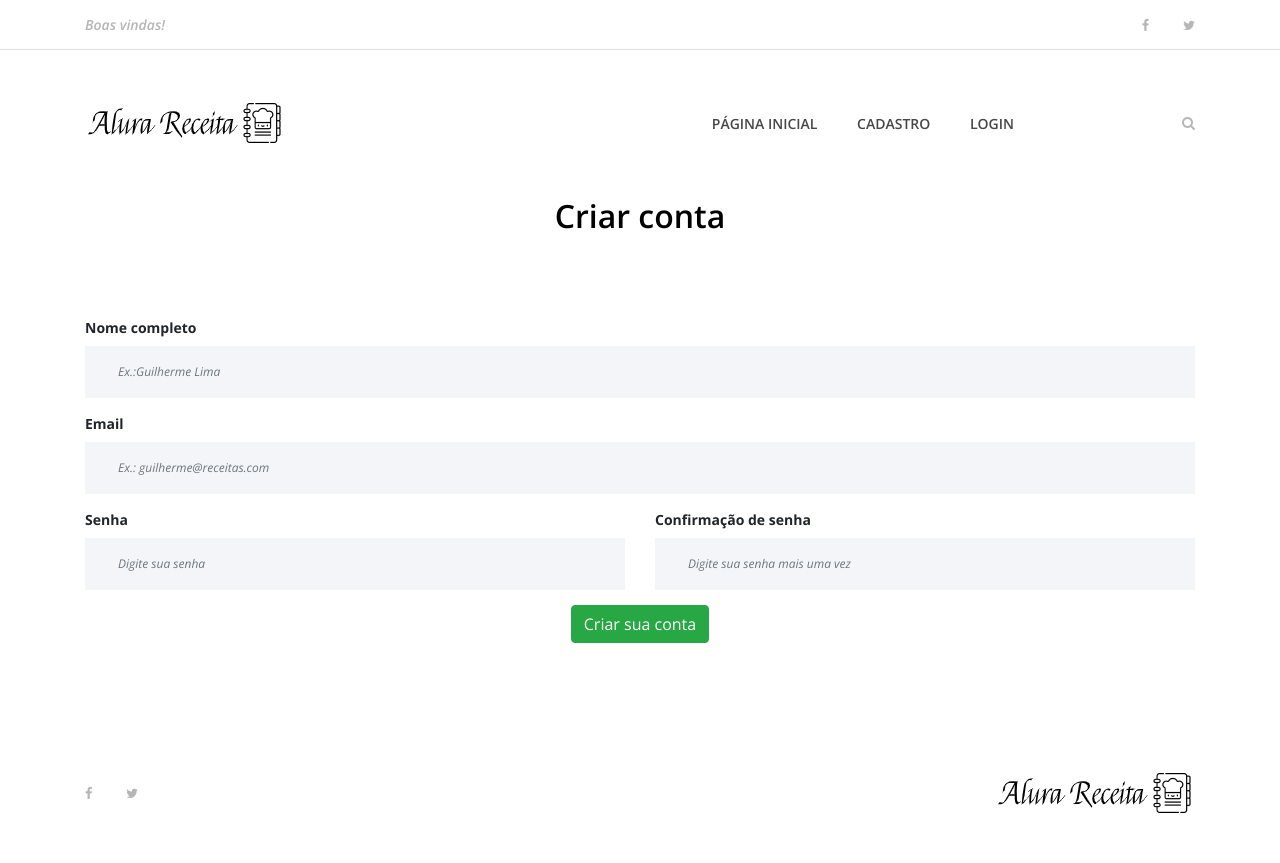
After one commit to lucasviinic/django-training, a Django app: page /usuarios/cadastro in a window 1280 px wide. The commit adds this page. Run offline with Django 3.2, Linux system fonts and the light colour scheme; some libraries are stand-ins or nearby versions.

Commit message:
Cadastro e Login

```diff
--- a/alurarecipes/settings.py
+++ b/alurarecipes/settings.py
@@ -58,7 +58,7 @@ ROOT_URLCONF = 'alurarecipes.urls'
 TEMPLATES = [
     {
         'BACKEND': 'django.template.backends.django.DjangoTemplates',
-        'DIRS': [os.path.join(BASE_DIR, 'recipes/templates')],
+        'DIRS': [os.path.join(BASE_DIR, 'templates')],
         'APP_DIRS': True,
         'OPTIONS': {
             'context_processors': [
--- a/alurarecipes/urls.py
+++ b/alurarecipes/urls.py
@@ -5,5 +5,6 @@ from django.conf.urls.static import static
 
 urlpatterns = [
     path('', include('recipes.urls')),
+    path('usuarios/', include('usuarios.urls')),
     path('admin/', admin.site.urls),
 ] + static(settings.MEDIA_URL, document_root=settings.MEDIA_ROOT)
--- a/recipes/templates/partials/_menu.html
+++ b/templates/partials/_menu.html
@@ -57,7 +57,9 @@
                     <!-- Nav Start -->
                     <div class="classynav">
                         <ul>
-                            <li><a href="{% url 'index' %}">Home</a></li>
+                            <li><a href="{% url 'index' %}">Página Inicial</a></li>
+                            <li><a href="{% url 'cadastro' %}">Cadastro</a></li>
+                            <li><a href="{% url 'login' %}">Login</a></li>
                             {% comment %} <li><a href="{% url 'receita' %}">Receitas</a></li> {% endcomment %}
                         </ul>
 
--- /dev/null
+++ b/templates/usuarios/cadastro.html
@@ -0,0 +1,57 @@
+{% extends 'base.html' %}
+{% load static %}
+{% block content %}
+<!-- Preloader -->
+<div id="preloader">
+    <i class="circle-preloader"></i>
+    <img src="{% static 'img/core-img/pizza.png' %}" alt="">
+</div>
+
+{% include 'partials/_busca.html' %}
+
+{% include 'partials/_menu.html' %}
+
+<!-- ##### Contact Form Area Start ##### -->
+<div class="contact-area section-padding-0-80">
+    <div class="container">
+        <div class="row">
+            <div class="col-12">
+                <div class="section-heading">
+                    <h2>Criar conta</h2>
+                </div>
+            </div>
+        </div>
+        <div class="row">
+            <div class="col-12">
+                <div class="contact-form-area">
+                    <form action="" method="">
+                        <div class="row">
+                            <div class="col-12 col-lg-12">
+                                <label for="nome_receita"><b>Nome completo</b></label>
+                                <input type="text" class="form-control" name="nome" placeholder="Ex.:Guilherme Lima" required>
+                            </div>
+                            <div class="col-12 col-lg-12">
+                                <label for="email"><b>Email</b></label>
+                                <input type="email" class="form-control" name="email" placeholder="Ex.: guilherme@receitas.com" required>
+                            </div>
+                            <div class="col-12 col-lg-6">
+                                <label for="password"><b>Senha</b></label>
+                                <input type="password" class="form-control" name="password" placeholder="Digite sua senha" required>
+                            </div>
+                            <div class="col-12 col-lg-6">
+                                <label for="password2"><b>Confirmação de senha</b></label>
+                                <input type="password" class="form-control" name="password2" placeholder="Digite sua senha mais uma vez" required>
+                            </div>
+                            <div class="col-12 text-center">
+                                <button class="btn btn-success" type="submit">Criar sua conta</button>
+                            </div>
+                        </div>
+                    </form>
+                </div>
+            </div>
+        </div>
+    </div>
+</div>
+
+{% include 'partials/_footer.html' %}
+{% endblock %}
--- a/usuarios/views.py
+++ b/usuarios/views.py
@@ -2,10 +2,10 @@ from django.shortcuts import render
 
 # Create your views here.
 def cadastro(request):
-    pass
+    return render(request, 'usuarios/cadastro.html')
 
 def login(request):
-    pass
+    return render(request, 'usuarios/login.html')
 
 def logout(request):
     pass
```
Also changed, not shown: templates/usuarios/login.html (added, +57 -0 lines), templates/base.html (renamed from recipes/templates/base.html), templates/buscar.html (renamed from recipes/templates/buscar.html), templates/index.html (renamed from recipes/templates/index.html), templates/partials/_busca.html (renamed from recipes/templates/partials/_busca.html), templates/partials/_footer.html (renamed from recipes/templates/partials/_footer.html), templates/receita.html (renamed from recipes/templates/receita.html).
